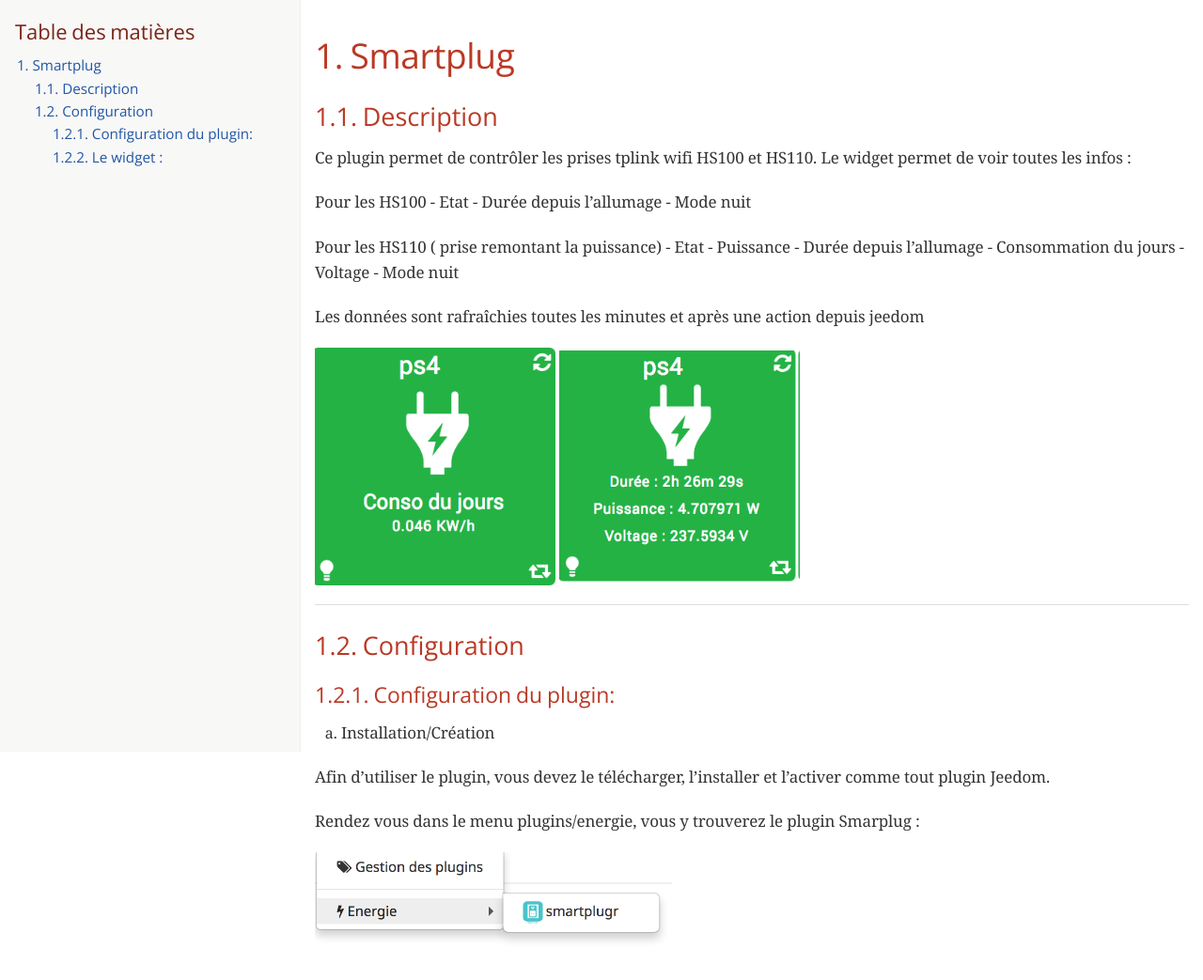
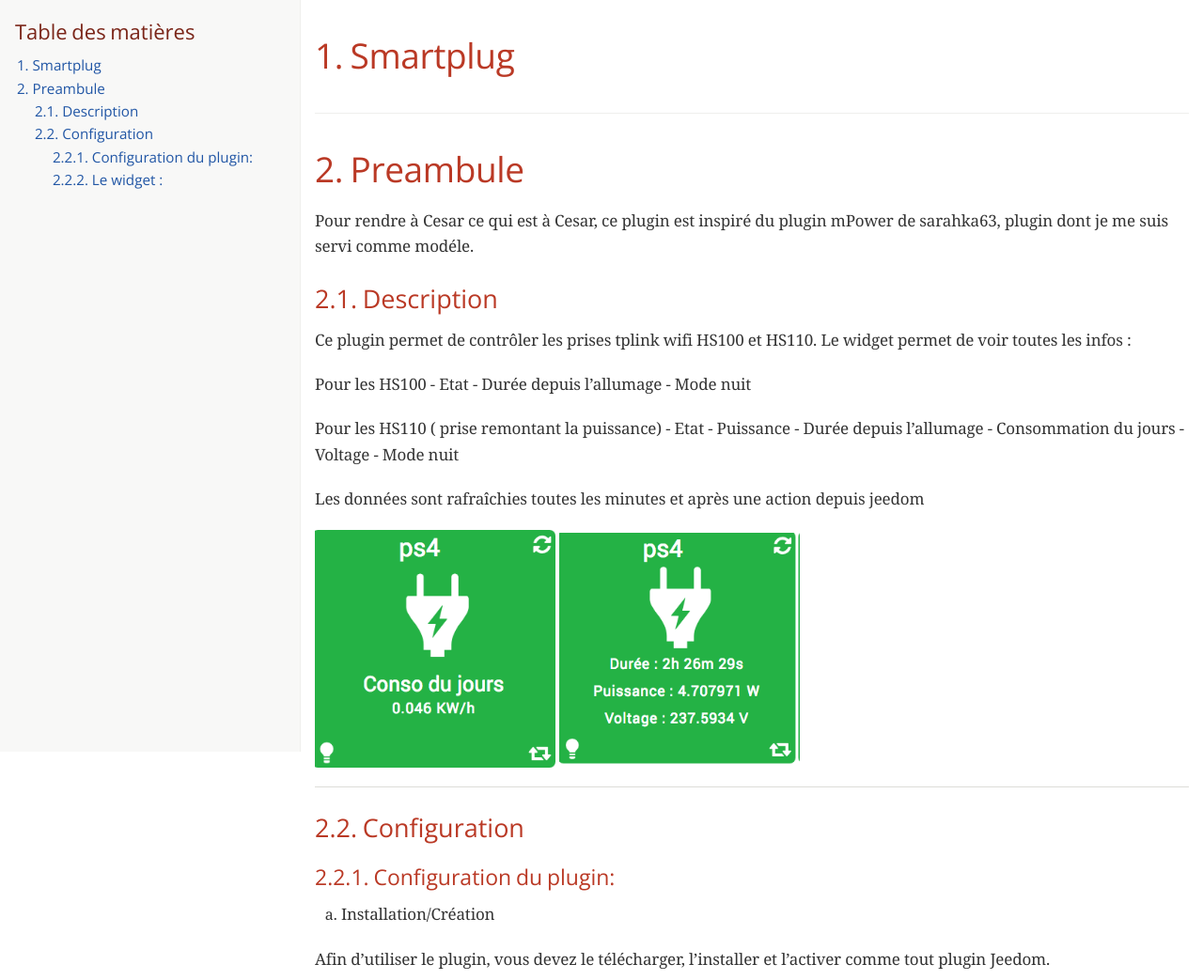
Before and after one commit to supermat/jeedom-wifismartplug, a plain HTML site: page doc/de_DE/index.html in a window 1280 px wide. Shown: the top 1043 px of the page at 94% size. Drawn offline with nearby package versions, Linux system fonts and the light colour scheme; a web font is replaced by a local one.

Commit message:
[ROBOT] Action all

```diff
--- a/doc/de_DE/index.html
+++ b/doc/de_DE/index.html
@@ -415,13 +415,14 @@ body.book #toc,body.book #preamble,body.book h1.sect0,body.book .sect1>h2{page-b
 <div id="toc" class="toc2">
 <div id="toctitle">Table des matières</div>
 <ul class="sectlevel1">
-<li><a href="#_smartplug">1. Smartplug</a>
+<li><a href="#_smartplug">1. Smartplug</a></li>
+<li><a href="#_preambule">2. Preambule</a>
 <ul class="sectlevel2">
-<li><a href="#_description">1.1. Description</a></li>
-<li><a href="#_configuration">1.2. Configuration</a>
+<li><a href="#_description">2.1. Description</a></li>
+<li><a href="#_configuration">2.2. Configuration</a>
 <ul class="sectlevel3">
-<li><a href="#_configuration_du_plugin">1.2.1. Configuration du plugin:</a></li>
-<li><a href="#_le_widget">1.2.2. Le widget :</a></li>
+<li><a href="#_configuration_du_plugin">2.2.1. Configuration du plugin:</a></li>
+<li><a href="#_le_widget">2.2.2. Le widget :</a></li>
 </ul>
 </li>
 </ul>
@@ -433,8 +434,17 @@ body.book #toc,body.book #preamble,body.book h1.sect0,body.book .sect1>h2{page-b
 <div class="sect1">
 <h2 id="_smartplug">1. Smartplug</h2>
 <div class="sectionbody">
+
+</div>
+</div>
+<div class="sect1">
+<h2 id="_preambule">2. Preambule</h2>
+<div class="sectionbody">
+<div class="paragraph">
+<p>Pour rendre à Cesar ce qui est à Cesar, ce plugin est inspiré du plugin mPower de sarahka63, plugin dont je me suis servi comme modéle.</p>
+</div>
 <div class="sect2">
-<h3 id="_description">1.1. Description</h3>
+<h3 id="_description">2.1. Description</h3>
 <div class="paragraph">
 <p>Ce plugin permet de contrôler les prises tplink wifi HS100 et HS110. Le widget permet de voir toutes les infos :</p>
 </div>
@@ -463,9 +473,9 @@ body.book #toc,body.book #preamble,body.book h1.sect0,body.book .sect1>h2{page-b
 <hr>
 </div>
 <div class="sect2">
-<h3 id="_configuration">1.2. Configuration</h3>
+<h3 id="_configuration">2.2. Configuration</h3>
 <div class="sect3">
-<h4 id="_configuration_du_plugin">1.2.1. Configuration du plugin:</h4>
+<h4 id="_configuration_du_plugin">2.2.1. Configuration du plugin:</h4>
 <div class="olist loweralpha">
 <ol class="loweralpha" type="a">
 <li>
@@ -534,7 +544,7 @@ si vous voulez que l&#8217;équipement soit actif ou non , et enfin si vous voul
 </div>
 </div>
 <div class="sect3">
-<h4 id="_le_widget">1.2.2. Le widget :</h4>
+<h4 id="_le_widget">2.2.2. Le widget :</h4>
 <div class="ulist">
 <ul>
 <li>
```
Also changed, not shown: doc/en_US/index.html (+19 -9 lines), doc/es_ES/index.html (+19 -9 lines), doc/fr_FR/index.html (+19 -9 lines), doc/id_ID/index.html (+19 -9 lines), doc/it_IT/index.html (+19 -9 lines), doc/ru_RU/index.html (+19 -9 lines), 6 other files.
